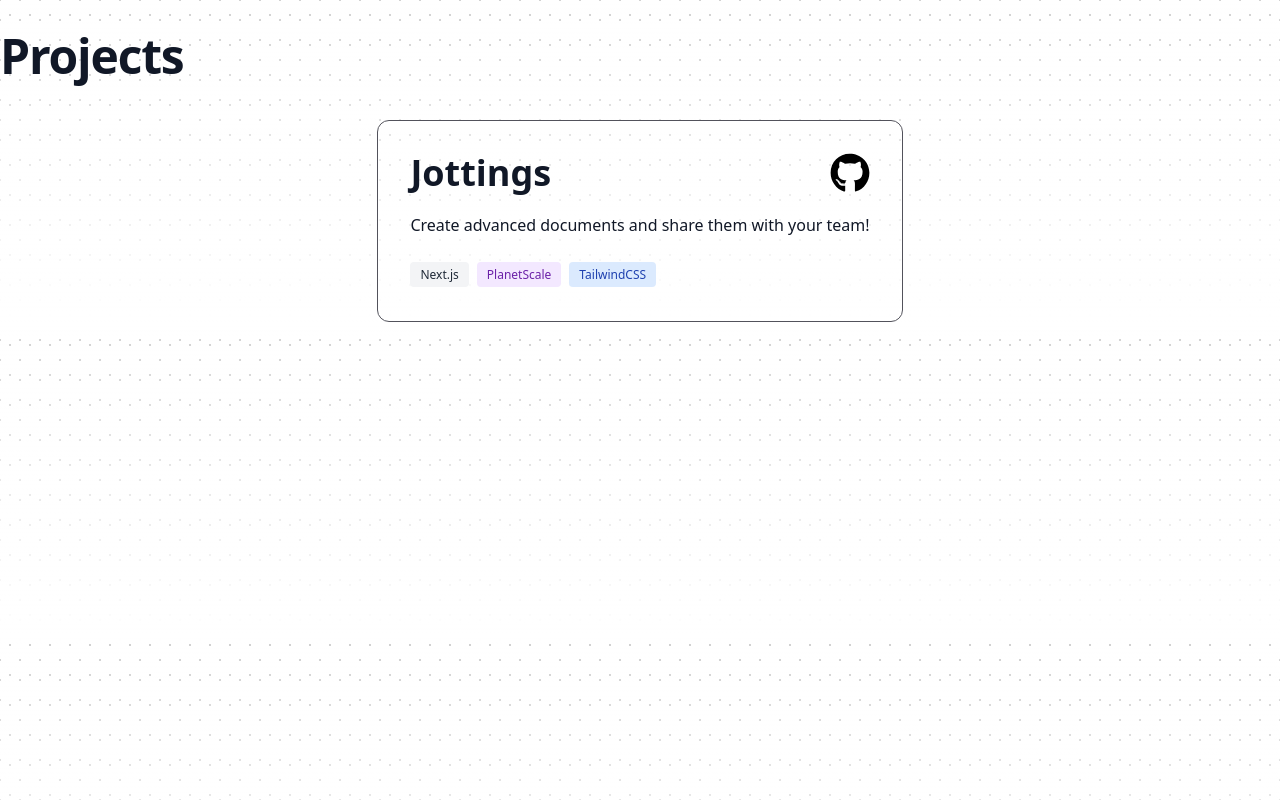
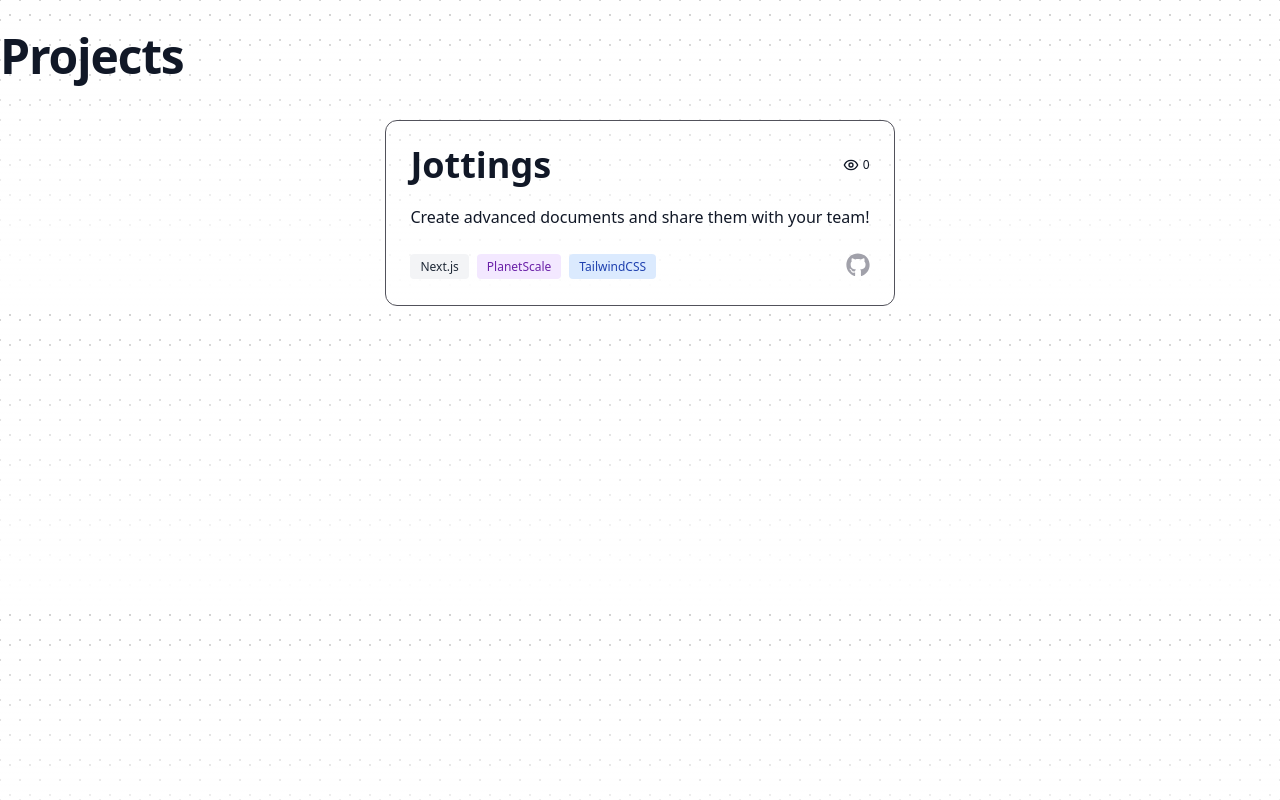
Before and after one commit to Zac-Zajdel/portfolio, a Next.js app: page /projects in a window 1280 px wide. Built offline with nearby package versions, Linux system fonts and the light colour scheme; no server answers; the database is empty.

Commit message:
Added Upstash Redis for project views

```diff
--- /dev/null
+++ b/components/project-card.tsx
@@ -0,0 +1,103 @@
+import { useState, useEffect } from 'react'
+import CountUp from 'react-countup';
+import { FaGithub } from 'react-icons/fa';
+
+export default function ProjectCard({ project }) {
+  const [count, setCount] = useState(0)
+  const [isLoading, setLoading] = useState(true)
+
+  // Get count of views on page load
+  useEffect(() => {
+    setLoading(true)
+    fetch(`/api/views?slug=${project.slug}`)
+      .then(res => res.json())
+      .then(data => {
+        setCount(data.count)
+        setLoading(false)
+      })
+  }, [])
+
+  // When selecting the hyperlink, increment the project view count.
+  function incr() {
+    fetch(`/api/views?slug=${project.slug}`, {
+      method: 'POST',
+    })
+      .then(res => res.json())
+      .then(data => {
+        setCount(data.count)
+      })
+  }
+
+  return (
+    <article className="relative w-full h-full p-4 md:p-6">
+      <div className="flex justify-between marker:items-center">
+        <a
+          href={project.url}
+          target="_blank"
+          onClick={() => incr()}
+        >
+          <div className="flex text-3xl font-bold text-gray-900 dark:text-gray-100 group-hover:text-white sm:text-4xl transition duration-300 hover:scale-110">
+            {project.title}
+          </div>
+        </a>
+        <div className="flex items-center justify-between">
+          <span className="flex items-center gap-1 text-xs text-gray-900 dark:text-gray-100">
+            <svg xmlns="http://www.w3.org/2000/svg" width="24" height="24" viewBox="0 0 24 24" fill="none" stroke="currentColor" strokeWidth="2" strokeLinecap="round" strokeLinejoin="round" className="w-4 h-4">
+              <path d="M2 12s3-7 10-7 10 7 10 7-3 7-10 7-10-7-10-7Z"></path>
+              <circle cx="12" cy="12" r="3"></circle>
+            </svg>
+
+            {isLoading ? (
+              <div>
+                <svg
+                  className="w-4 h-4 ml-1 text-gray-200 animate-spin dark:text-gray-600 fill-[#0089E5]"
+                  viewBox="0 0 100 101"
+                  fill="none"
+                  xmlns="http://www.w3.org/2000/svg"
+                >
+                  <path d="M100 50.5908C100 78.2051 77.6142 100.591 50 100.591C22.3858 100.591 0 78.2051 0 50.5908C0 22.9766 22.3858 0.59082 50 0.59082C77.6142 0.59082 100 22.9766 100 50.5908ZM9.08144 50.5908C9.08144 73.1895 27.4013 91.5094 50 91.5094C72.5987 91.5094 90.9186 73.1895 90.9186 50.5908C90.9186 27.9921 72.5987 9.67226 50 9.67226C27.4013 9.67226 9.08144 27.9921 9.08144 50.5908Z" fill="currentColor"/>
+                  <path d="M93.9676 39.0409C96.393 38.4038 97.8624 35.9116 97.0079 33.5539C95.2932 28.8227 92.871 24.3692 89.8167 20.348C85.8452 15.1192 80.8826 10.7238 75.2124 7.41289C69.5422 4.10194 63.2754 1.94025 56.7698 1.05124C51.7666 0.367541 46.6976 0.446843 41.7345 1.27873C39.2613 1.69328 37.813 4.19778 38.4501 6.62326C39.0873 9.04874 41.5694 10.4717 44.0505 10.1071C47.8511 9.54855 51.7191 9.52689 55.5402 10.0491C60.8642 10.7766 65.9928 12.5457 70.6331 15.2552C75.2735 17.9648 79.3347 21.5619 82.5849 25.841C84.9175 28.9121 86.7997 32.2913 88.1811 35.8758C89.083 38.2158 91.5421 39.6781 93.9676 39.0409Z" fill="currentFill"/>
+                </svg>
+                <span className="sr-only">Loading...</span>
+              </div>
+              ) : <CountUp end={count} duration={2.5} />
+            }
+          </span>
+        </div>
+      </div>
+      <p className="mt-4 leading-8 duration-150 text-gray-900 dark:text-zinc-400 group-hover:text-zinc-300">
+        {project.description}
+      </p>
+      <div className="flex justify-between mt-4 leading-8 duration-150 text-zinc-400 group-hover:text-zinc-300">
+        <div>
+          <a
+            href="https://nextjs.org/"
+            target="_blank"
+          >
+            <span className="bg-gray-100 text-gray-800 text-xs font-medium px-2.5 py-1 rounded dark:bg-gray-700 dark:text-gray-300 mr-2">Next.js</span>
+          </a>
+          <a
+            href="https://planetscale.com/"
+            target="_blank"
+          >
+            <span className="bg-purple-100 text-purple-800 text-xs font-medium px-2.5 py-1 rounded dark:bg-purple-900 dark:text-purple-300 mr-2">PlanetScale</span>
+          </a>
+          <a
+            href="https://tailwindcss.com/"
+            target="_blank"
+          >
+            <span className="bg-blue-100 text-blue-800 text-xs font-medium px-2.5 py-1 rounded dark:bg-blue-900 dark:text-blue-300 mr-2">TailwindCSS</span>
+          </a>
+        </div>
+        <div>
+          <a
+            href={project.github}
+            target="_blank"
+          >
+            <FaGithub className="h-6 w-6 mt-1 transition duration-300 hover:scale-125" />
+          </a>
+        </div>
+      </div>
+    </article>
+  )
+}
--- a/components/project-index.js
+++ /dev/null
@@ -1,75 +0,0 @@
-import { FaGithub } from "react-icons/fa";
-
-const projects = [
-  {
-    title: 'Jottings',
-    project_url: 'https://jottings.dev/',
-    github_url: 'https://github.com/Zac-Zajdel/jottings',
-    description: 'Create advanced documents and share them with your team!',
-  },
-]
-
-export default function ProjectIndex() {
-  return (
-    <>
-      <h1 className="font-bold text-3xl md:text-5xl tracking-tight my-8 text-gray-900 dark:text-gray-100">
-        Projects
-      </h1>
-
-      <div className="flex justify-center pt-2">
-        <div className="overflow-hidden relative border rounded-xl hover:bg-gray-100/40 dark:hover:bg-zinc-800/10 md:gap-8 dark:hover:border-zinc-400/50 border-zinc-600">
-          {projects.map((project, index) => {
-            return (
-              <div key={index}>
-                <article className="relative w-full h-full p-4 md:p-8">
-                  <div className="flex items-center justify-between">
-                    <a
-                      href={project.project_url}
-                      target="_blank"
-                    >
-                      <div className="flex text-3xl font-bold text-gray-900 dark:text-gray-100 group-hover:text-white sm:text-4xl transform transition duration-300 hover:scale-110">
-                        {project.title}
-                      </div>
-                    </a>
-                    <a
-                      href={project.github_url}
-                      target="_blank"
-                    >
-                      <FaGithub className="h-10 w-10 transform transition duration-300 hover:scale-110" />
-                    </a>
-                  </div>
-                  <p className="mt-4 leading-8 duration-150 text-gray-900 dark:text-zinc-400 group-hover:text-zinc-300">
-                    {project.description}
-                  </p>
-                  <div className="flex mt-4 leading-8 duration-150 text-zinc-400 group-hover:text-zinc-300">
-                    <a
-                      href="https://nextjs.org/"
-                      target="_blank"
-                      className="transform transition duration-300 hover:scale-110"
-                    >
-                      <span className="bg-gray-100 text-gray-800 text-xs font-medium px-2.5 py-1 rounded dark:bg-gray-700 dark:text-gray-300 mr-2">Next.js</span>
-                    </a>
-                    <a
-                      href="https://planetscale.com/"
-                      target="_blank"
-                      className="transform transition duration-300 hover:scale-110"
-                    >
-                      <span className="bg-purple-100 text-purple-800 text-xs font-medium px-2.5 py-1 rounded dark:bg-purple-900 dark:text-purple-300 mr-2">PlanetScale</span>
-                    </a>
-                    <a
-                      href="https://tailwindcss.com/"
-                      target="_blank"
-                      className="transform transition duration-300 hover:scale-110"
-                    >
-                      <span className="bg-blue-100 text-blue-800 text-xs font-medium px-2.5 py-1 rounded dark:bg-blue-900 dark:text-blue-300 mr-2">TailwindCSS</span>
-                    </a>
-                  </div>
-                </article>
-              </div>
-            )
-          })}
-        </div>
-      </div>
-    </>
-  );
-}
--- /dev/null
+++ b/components/project-index.tsx
@@ -0,0 +1,41 @@
+import ProjectCard from "./project-card";
+
+type Project = {
+  title: string
+  url: string
+  github: string
+  description: string
+  slug: string
+}
+
+const projects: Project[] = [
+  {
+    title: 'Jottings',
+    url: 'https://jottings.dev/',
+    github: 'https://github.com/Zac-Zajdel/jottings',
+    description: 'Create advanced documents and share them with your team!',
+    slug: 'jottings'
+  },
+]
+
+export default function ProjectIndex() {
+  return (
+    <>
+      <h1 className="font-bold text-3xl md:text-5xl tracking-tight my-8 text-gray-900 dark:text-gray-100">
+        Projects
+      </h1>
+
+      <div className="flex justify-center pt-2">
+        <div className="overflow-hidden relative border rounded-xl hover:bg-gray-100/40 dark:hover:bg-zinc-800/10 md:gap-8 dark:hover:border-zinc-400/50 border-zinc-600">
+          {projects.map((project, index) => {
+            return (
+              <div key={index}>
+                <ProjectCard project={project} />
+              </div>
+            )
+          })}
+        </div>
+      </div>
+    </>
+  );
+}
--- a/components/recents.tsx
+++ b/components/recents.tsx
@@ -22,7 +22,7 @@
         Recent Posts
       </h1>
       <div className="relative mt-12 grid gap-6 sm:grid-cols-2 lg:grid-cols-3">
-        {threeRecentBlogs.map((page, index) => {
+        {threeRecentBlogs.map((page: Page, index) => {
           return (
             <Tilt
               tiltMaxAngleX={2.5}
--- a/package.json
+++ b/package.json
@@ -10,12 +10,14 @@
     "start": "next start"
   },
   "dependencies": {
+    "@upstash/redis": "^1.25.1",
     "axios": "^1.6.2",
     "next": "^13.0.6",
     "nextra": "latest",
     "nextra-theme-docs": "latest",
     "querystring": "^0.2.1",
     "react": "^18.2.0",
+    "react-countup": "^6.5.0",
     "react-dom": "^18.2.0",
     "react-icons": "^4.12.0",
     "react-parallax-tilt": "^1.7.175",
--- /dev/null
+++ b/pages/api/views.ts
@@ -0,0 +1,22 @@
+import { Redis } from '@upstash/redis'
+import type { NextApiRequest, NextApiResponse } from 'next'
+
+const {
+  UPSTASH_REDIS_REST_URL: url,
+  UPSTASH_REDIS_REST_TOKEN: token,
+} = process.env
+
+const redis = new Redis({url, token})
+
+export default async function handler(req: NextApiRequest, res: NextApiResponse): Promise<void> {
+  const { slug } = req.query as { slug: string; }
+
+  let count: number|null = await redis.get(slug);
+
+  if (req.method === 'POST') {
+    count++
+    redis.set(slug, count)
+  }
+
+  res.status(200).json({count: count})
+}
--- a/pages/blogs/add-dependabot.mdx
+++ b/pages/blogs/add-dependabot.mdx
@@ -3,6 +3,7 @@
 description: Using Dependabot to keep your dependencies up-to-date.
 date: March 29th, 2022
 order: 1
+slug: add_dependabot
 ---
 
 # What is Dependabot?
--- a/pages/blogs/authentication-with-nextauth.mdx
+++ b/pages/blogs/authentication-with-nextauth.mdx
@@ -3,6 +3,7 @@
 description: Setup NextAuth.js in your Next.js project.
 date: September 1st, 2022
 order: 3
+slug: next_auth_setup
 ---
 
 # What is NextAuth.js?
--- a/pages/blogs/cleaning-up-imports.mdx
+++ b/pages/blogs/cleaning-up-imports.mdx
@@ -3,6 +3,7 @@
 description: Setup your path aliases for clearly defined imports.
 date: Dec 13th, 2022
 order: 4
+slug: cleaning_up_imports
 ---
 
 # Clean up imports
--- a/pages/blogs/prisma-and-nextjs.mdx
+++ b/pages/blogs/prisma-and-nextjs.mdx
@@ -3,6 +3,7 @@
 description: Integrate a Typescript first ORM to streamline your Database calls.
 date: June 9th, 2022
 order: 2
+slug: prisma_with_nextjs
 ---
 
 # What is Prisma.js?
--- a/theme.config.tsx
+++ b/theme.config.tsx
@@ -3,6 +3,7 @@
 import { useConfig } from 'nextra-theme-docs'
 import Navbar from './components/navbar'
 import Logo from './components/logo'
+// import ViewCounter from './components/viewCounter'
 
 export default {
   logo: () => {
@@ -38,6 +39,9 @@
   footer: {
     component: null,
   },
+  // toc: {
+  //   extraContent: <ViewCounter />
+  // },
   head: () => {
     const { frontMatter } = useConfig()
     return (
```
Also changed, not shown: 2 other files (tests, documents, lock files or other folders).
